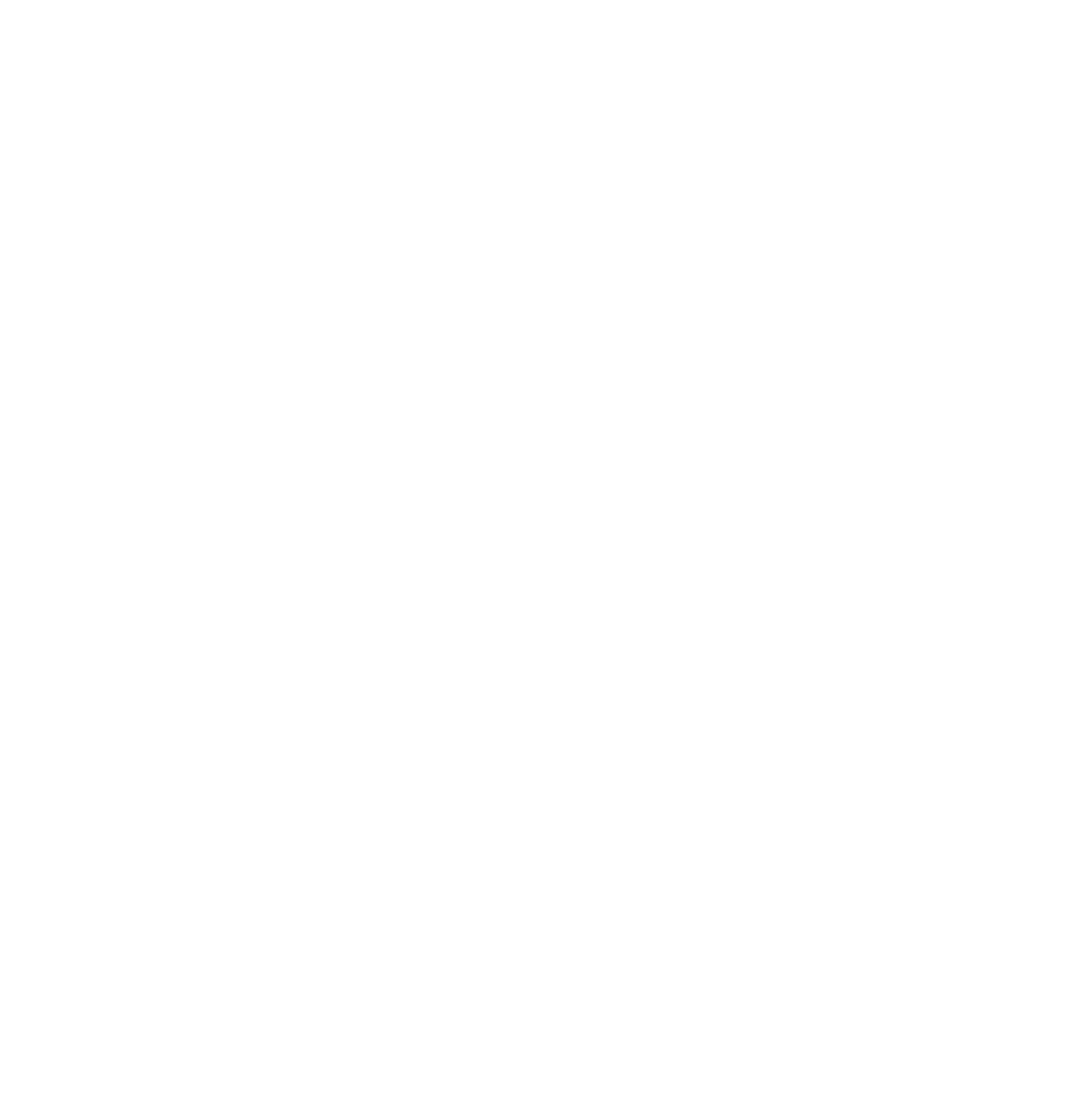
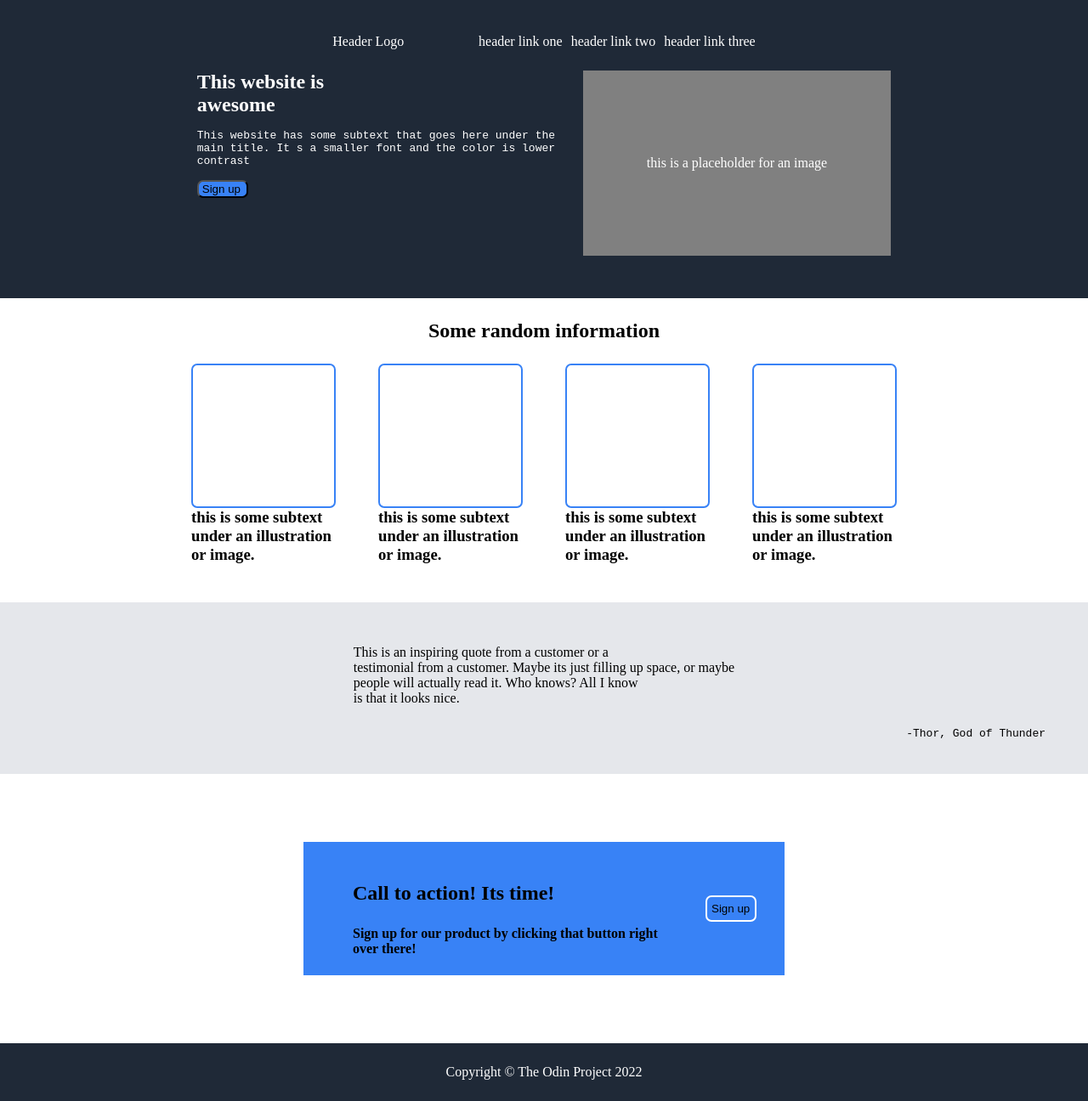
Before and after one commit to MateBerac/Project-Landing-Page, a plain HTML site: page index.html in a window 1280 px wide. Shown: the whole page at 85% size. Before the commit the page ends 800 px from the top, so only its background shows below. Drawn offline with Linux system fonts and the light colour scheme.

Commit message:
CSS a HTML ktoré som urobil na windowse
pridávam to takto lebo mi nefunguje virtual machine

```diff
--- a/index.html
+++ b/index.html
@@ -1,12 +1,116 @@
 <!DOCTYPE html>
 <html>
 <head>
+<link rel="stylesheet" href="styles.css">
 
 </head>
 
 
-
 <body>
 
+
+
+
+
+<header>
+
+<div class="nadej">
+<ul>
+    <li>Header Logo</li>
+</ul>
+
+<ul class="linky">
+    <li>header link one</li>
+    <li>header link two</li>
+    <li>header link three</li>
+</ul>
+</div>
+
+
+<main class="stlpce">
+<article>
+<h1>This website is <br> awesome</h1>
+<pre>This website has some subtext that goes here under the
+main title. It s a smaller font and the color is lower
+contrast</pre>
+<button>Sign up</button>
+</article>
+
+<a>this is a placeholder for an image</a>
+</main>
+
+
+</header>
+
+
+
+
+
+
+
+
+<section class="mozno">
+<h2>Some random information</h2>
+
+<section class="ano">
+
+
+   <div class="druhacast">
+       <button class="stvorceky"></button>
+       <h3>this is some subtext<br> under an illustration <br>or image.</h3>
+   </div>
+
+   <div class="druhacast">
+    <button class="stvorceky"></button>
+    <h3>this is some subtext<br> under an illustration <br>or image.</h3>
+</div>
+
+<div class="druhacast">
+    <button class="stvorceky"></button>
+    <h3>this is some subtext<br> under an illustration <br>or image.</h3>
+</div>
+
+<div class="druhacast">
+    <button class="stvorceky"></button>
+    <h3>this is some subtext<br> under an illustration <br>or image.</h3>
+</div>
+
+</section>
+</section>
+
+
+
+
+<section class="inafarba">
+    <div class="inafarba">This is an inspiring quote from a customer or a <br>testimonial from a customer. Maybe its just filling up space, or maybe<br> people will actually read it. Who knows? All I know<br> is that it looks nice.</div>
+    <pre class="doprava">-Thor, God of Thunder</pre>
+
+</section>
+
+
+
+<div class="posledny">
+   <div class="modra">
+        <div class="vlavo">
+         <h2>Call to action! Its time!</h2>
+         <h4>Sign up for our product by clicking that button right over there!</h4>
+        </div>
+
+      <button class="bielyokraj">Sign up</button>
+
+   </div>
+
+</div>
+
+
+
+
+
+<footer>
+    <p>Copyright © The Odin Project 2022</p>
+</footer>
+
+
 </body>
+
 </html>
--- a/styles.css
+++ b/styles.css
@@ -0,0 +1,144 @@
+* {
+  margin: 0%;
+  padding: 0%;
+  display: flex;
+  flex-direction: column;
+}
+
+header {
+  background-color: #1f2937;
+  padding-left: 50px;
+  padding-right: 50px;
+  padding-top: 15px;
+  color: white;
+}
+
+main {
+  flex-direction: row;
+  padding-bottom: 50px;
+  justify-content: center;
+  flex-grow: 1;
+}
+
+h1 {
+  padding-bottom: 15px;
+}
+
+h2 {
+  align-items: center;
+  padding-top: 25px;
+  padding-bottom: 25px;
+}
+
+a {
+  justify-content: center;
+  padding: 100px 75px;
+  background-color: gray;
+  margin-left: 25px;
+  flex-grow: 0;
+}
+
+.nadej {
+  flex-direction: row;
+  justify-content: space-between;
+  padding-right: 28.5%;
+  padding-left: 28.5%;
+}
+
+.linky {
+  flex-direction: row;
+}
+
+ul {
+  padding-bottom: 25px;
+  padding-top: 25px;
+}
+
+li {
+  padding-left: 5px;
+  padding-right: 5px;
+}
+
+pre {
+  padding-bottom: 15px;
+}
+
+button {
+  background-color: #3882f6;
+  border-radius: 7px;
+  padding: 1px 4px;
+  max-width: 60px;
+}
+
+div {
+  padding-left: 25px;
+  padding-right: 25px;
+}
+
+.inafarba {
+  background-color: #e5e7eb;
+  align-items: center;
+  padding: 25px 50px;
+}
+
+footer {
+  background-color: #1f2937;
+}
+
+p {
+  color: white;
+  padding: 25px 60px;
+  align-self: center;
+}
+
+.ano {
+  flex-direction: row;
+  background-color: white;
+  justify-content: center;
+  padding-bottom: 45px;
+}
+
+.stvorceky {
+  height: 170px;
+  background-color: white;
+  border: 2px solid#3882f6;
+  min-width: 170px;
+}
+
+.mozno {
+  background-color: white;
+}
+
+.druhacast {
+  background-color: white;
+  justify-content: space-between;
+}
+
+.doprava {
+  align-self: flex-end;
+}
+
+.posledny {
+  background-color: white;
+  align-items: center;
+  padding: 80px 50px;
+}
+
+.modra {
+  background-color: #3882f6;
+
+  align-items: center;
+  flex-direction: row;
+  max-width: 500px;
+  padding: 22px 33px;
+}
+
+.bielyokraj {
+  border: 2px solid white;
+  padding: 6px 5px;
+  min-width: 60px;
+}
+
+.vlavo {
+  align-items: flex-start;
+}
```
